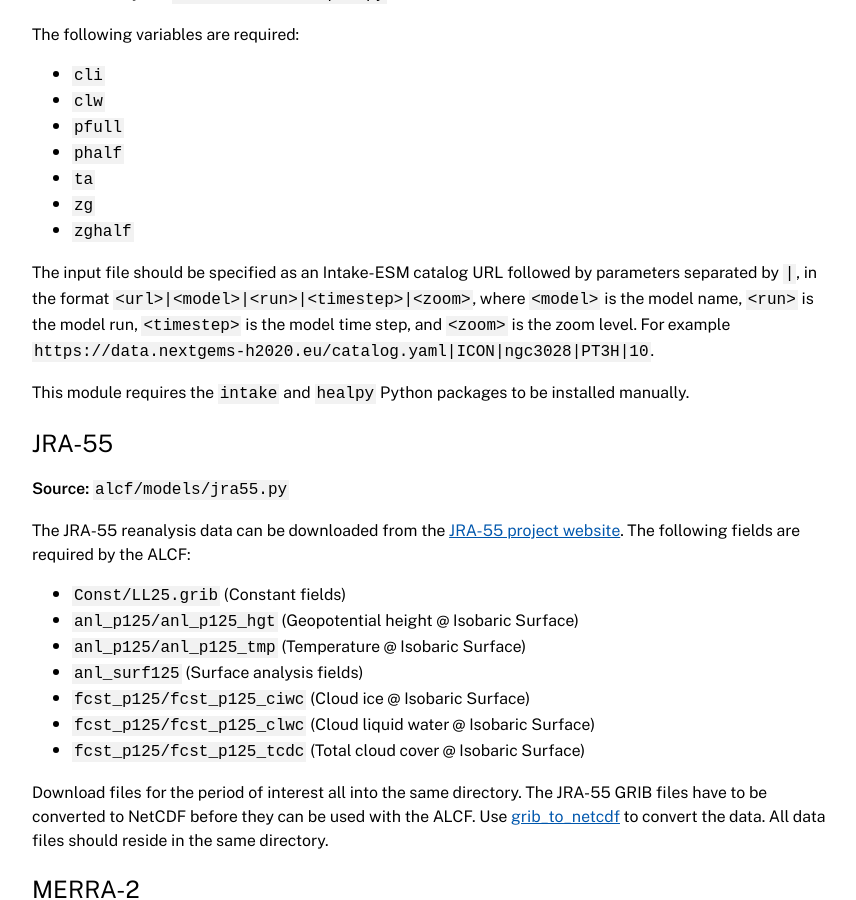
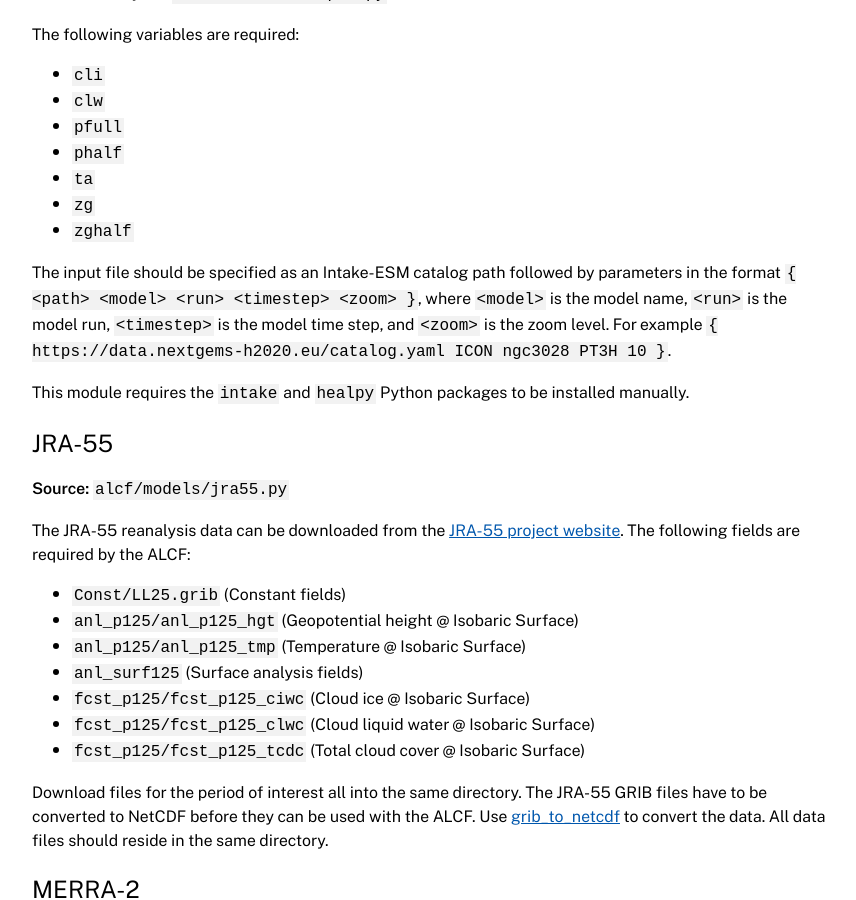
Before and after one commit to alcf-lidar/alcf, a Jekyll site: the page built from docs/documentation/model_guide/index.md, in a window 1280 px wide and 900 px high, scrolled down 2700 px. Shown: the whole window, without its empty margins (208-1064 px from the left). Built offline with Jekyll 4.4.1, drawn with Linux system fonts in a browser that asks for light colours.

Commit message:
icon_intake_healpix: Change input dirname to array

```diff
--- a/docs/documentation/model_guide/index.md
+++ b/docs/documentation/model_guide/index.md
@@ -129,11 +129,11 @@
 - `zg`
 - `zghalf`
 
-The input file should be specified as an Intake-ESM catalog URL followed by
-parameters separated by `|`, in the format `<url>|<model>|<run>|<timestep>|<zoom>`,
-where `<model>` is the model name, `<run>` is the model run, `<timestep>` is the
-model time step, and `<zoom>` is the zoom level. For example
-`https://data.nextgems-h2020.eu/catalog.yaml|ICON|ngc3028|PT3H|10`.
+The input file should be specified as an Intake-ESM catalog path followed by
+parameters in the format `{ <path> <model> <run> <timestep> <zoom> }`, where
+`<model>` is the model name, `<run>` is the model run, `<timestep>` is the model
+time step, and `<zoom>` is the zoom level. For example
+`{ https://data.nextgems-h2020.eu/catalog.yaml ICON ngc3028 PT3H 10 }`.
 
 This module requires the `intake` and `healpy` Python packages to be installed
 manually.
```
Also changed, not shown: 1 other file.
